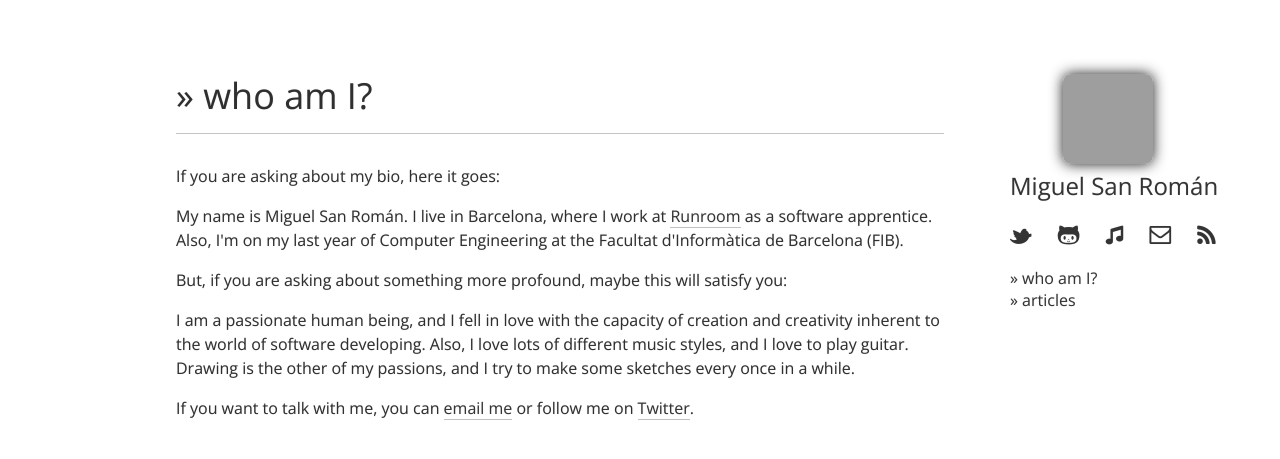
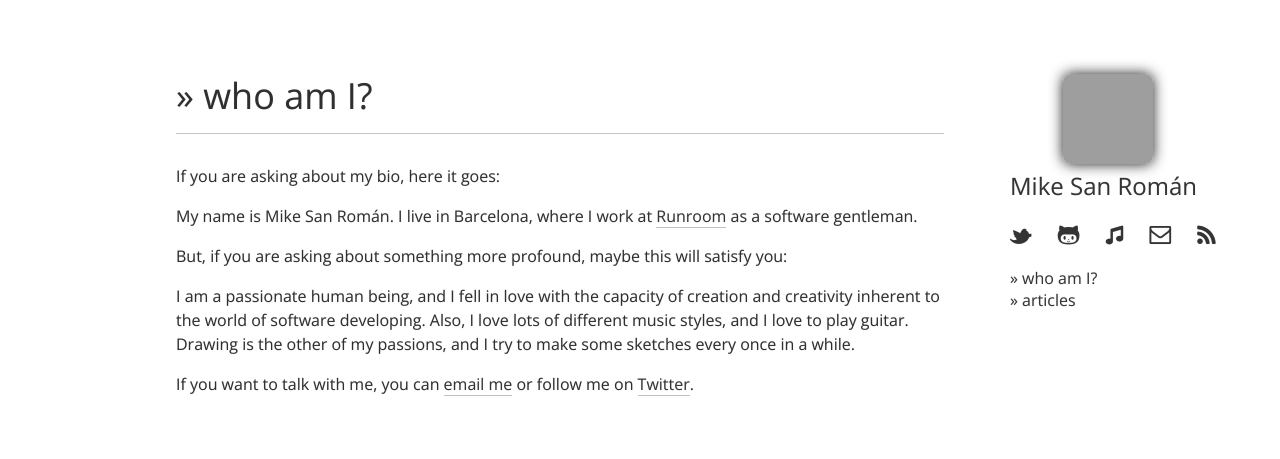
Before and after one commit to msanroman/msanroman.github.com, a Jekyll site: the page built from about.html, in a window 1280 px wide, cut to the strip 0-459 px from the top of the page. Built offline with Jekyll 4.4.1, drawn with Linux system fonts in a browser that asks for light colours; nearby versions of some CDN libraries; Markdown is read by kramdown in place of the engine named in the settings; comment, search, counter and statistics services are not loaded; grey boxes are pictures that could not be loaded.

Commit message:
Updated image :)

```diff
--- a/_layouts/global.html
+++ b/_layouts/global.html
@@ -5,7 +5,7 @@
     <head>
         <title>{{ page.title }}</title>
         <meta charset="utf-8">
-        <meta name="author" content="Miguel San Rom&aacute;n">
+        <meta name="author" content="Mike San Rom&aacute;n">
         <meta name="description" content={{ page.title }}>
         <meta name="twitter:card" content="summary">
         <meta name="twitter:url" content="{{page.site_url}}/{{ page.permalink }}">
@@ -49,10 +49,10 @@
         <section class="sidebar">
             <div class="avatar-container">
                 <a href="/">
-                    <img src="http://www.gravatar.com/avatar/b9658e531ce58a80bc981e5f375c7759.jpg" class="avatar" alt="Miguel San Rom&aacute;n">
+                    <img src="https://es.gravatar.com/userimage/18283675/774d9f3bef3dcc370ffa39fa5dde4409.jpg?size=200" class="avatar" alt="Mike San Rom&aacute;n">
                 </a>
             </div>
-            <section class="name"><a href="/">Miguel San Rom&aacute;n</a></section>
+            <section class="name"><a href="/">Mike San Rom&aacute;n</a></section>
             <section class="meta">
                 <a title="Twitter" href="http://twitter.com/xtremevoodoo">
                     <span class="icon-twitter twitter"></span>
--- a/about.html
+++ b/about.html
@@ -7,7 +7,7 @@
     <h1> &raquo; who am I?</h1>
     <section class="post">
         <p>If you are asking about my bio, here it goes:</p>
-        <p>My name is Miguel San Rom&aacute;n. I live in Barcelona, where I work at <a href="http://www.runroom.com">Runroom</a> as a software apprentice. Also, I'm on my last year of Computer Engineering at the Facultat d'Inform&agrave;tica de Barcelona (FIB).</p>
+        <p>My name is Mike San Rom&aacute;n. I live in Barcelona, where I work at <a href="http://www.runroom.com">Runroom</a> as a software gentleman.</p>
         <p>But, if you are asking about something more profound, maybe this will satisfy you:</p>
         <p>I am a passionate human being, and I fell in love with the capacity of creation and creativity inherent to the world of software developing. Also, I love lots of different music styles, and I love to play guitar. Drawing is the other of my passions, and I try to make some sketches every once in a while.</p>
         <p>If you want to talk with me, you can <a href="mailto:mike@msanroman.me">email me</a> or follow me on <a href="http://www.twitter.com/xtremevoodoo" target="_blank">Twitter</a>.</p>
```
Also changed, not shown: favicon.ico.
